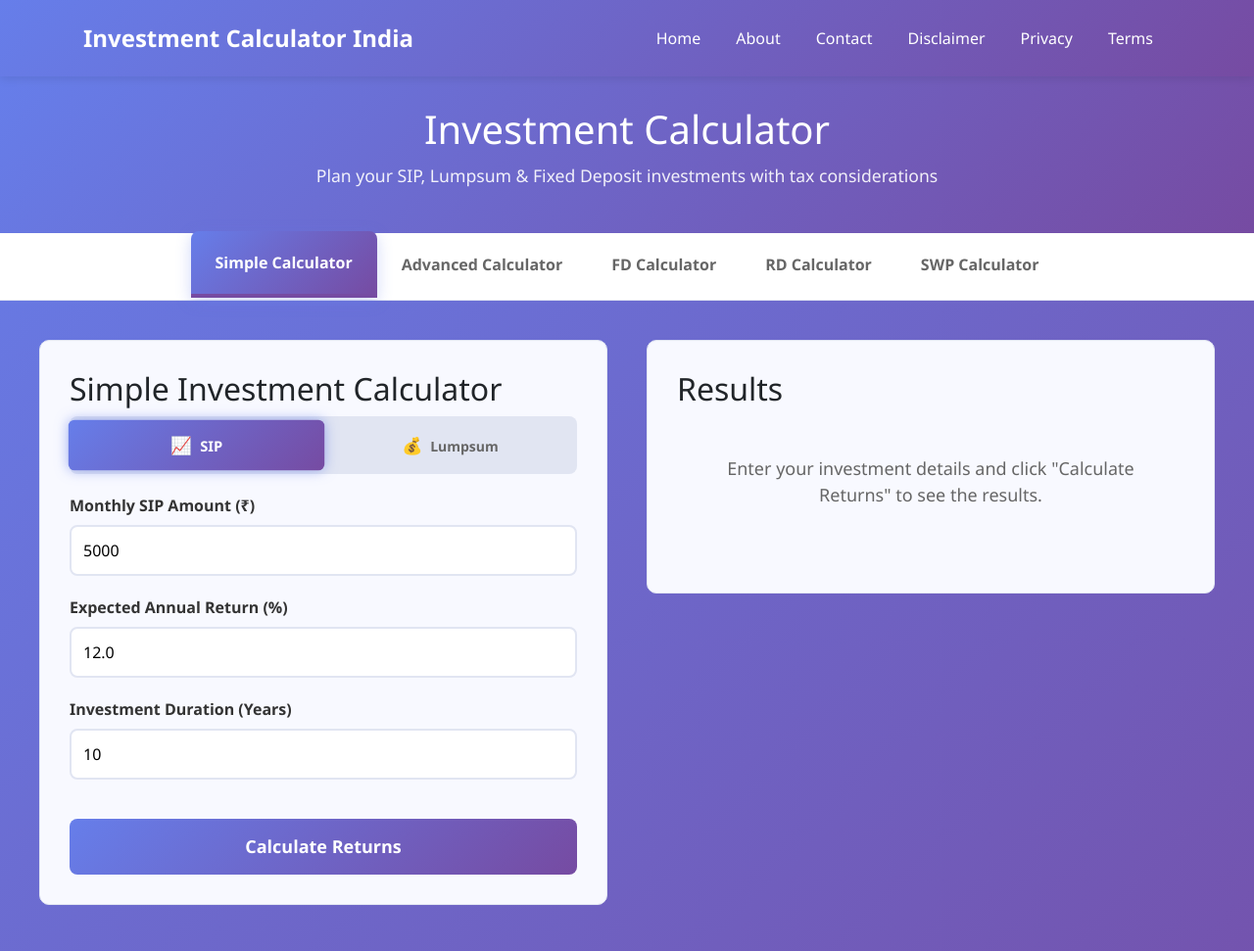
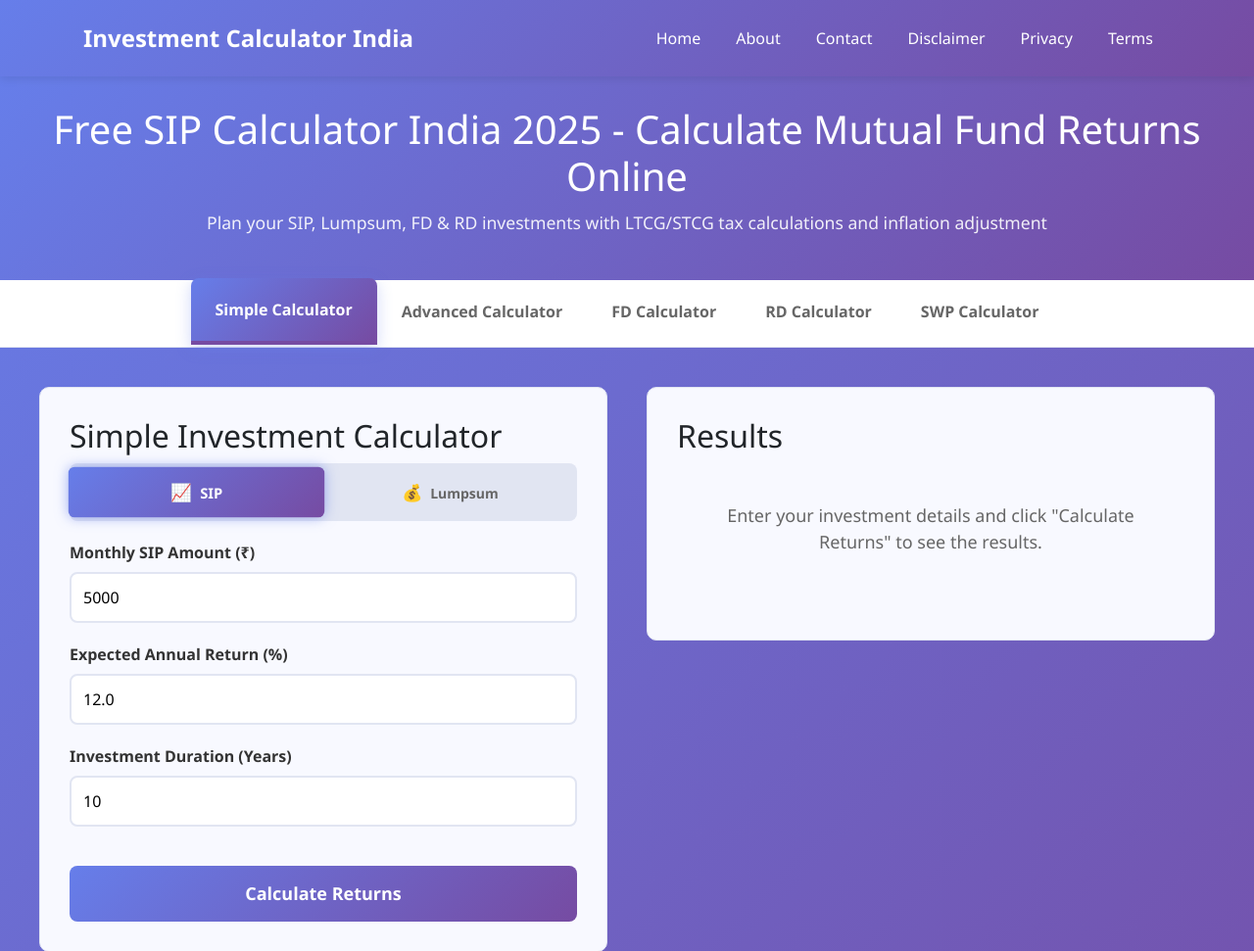
Before and after one commit to sonukartik/SIP-Analyzer, a Flask app: page / in a window 1280 px wide. Shown: the top 971 px of the page at 98% size. Run offline with Flask 3, Linux system fonts and the light colour scheme; some libraries are stand-ins or nearby versions.

Commit message:
Update index.html

```diff
--- a/templates/index.html
+++ b/templates/index.html
@@ -425,8 +425,8 @@
 
 {% block content %}
         <div class="header">
-            <h1>Investment Calculator</h1>
-            <p>Plan your SIP, Lumpsum & Fixed Deposit investments with tax considerations</p>
+            <h1>Free SIP Calculator India 2025 - Calculate Mutual Fund Returns Online</h1>
+            <p>Plan your SIP, Lumpsum, FD & RD investments with LTCG/STCG tax calculations and inflation adjustment</p>
         </div>
 
         <!-- Tab Navigation -->
```
